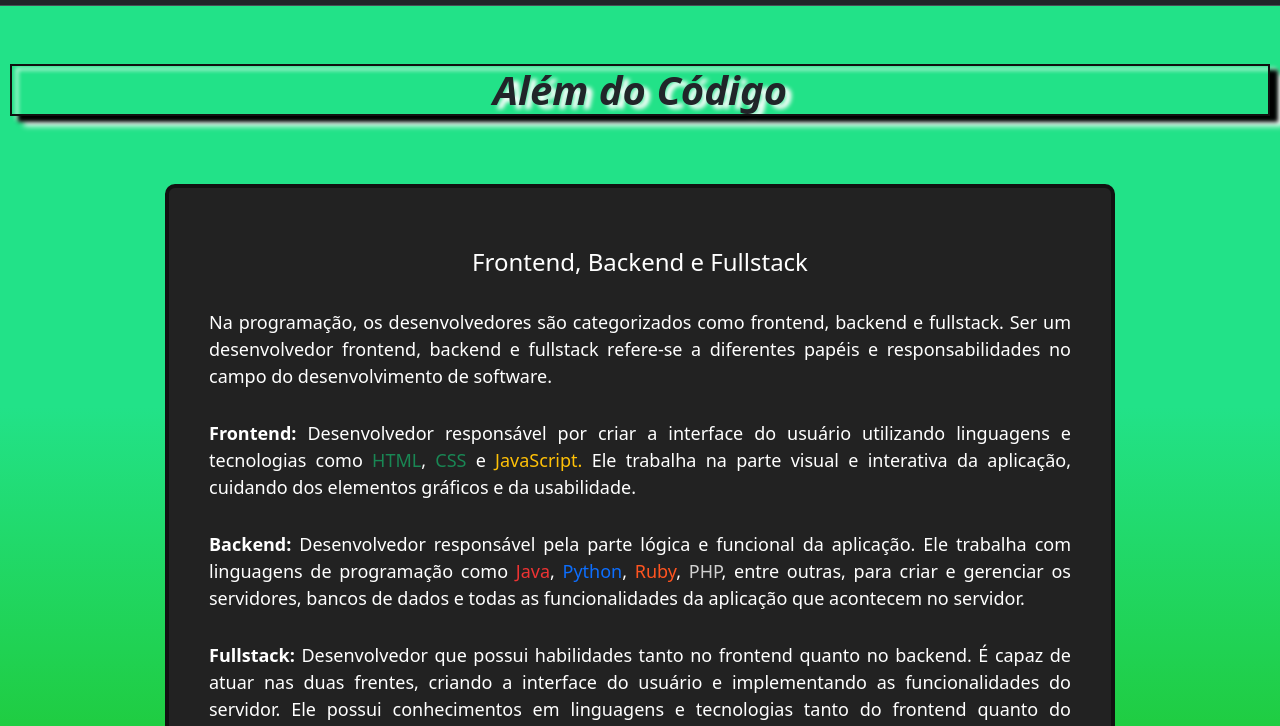
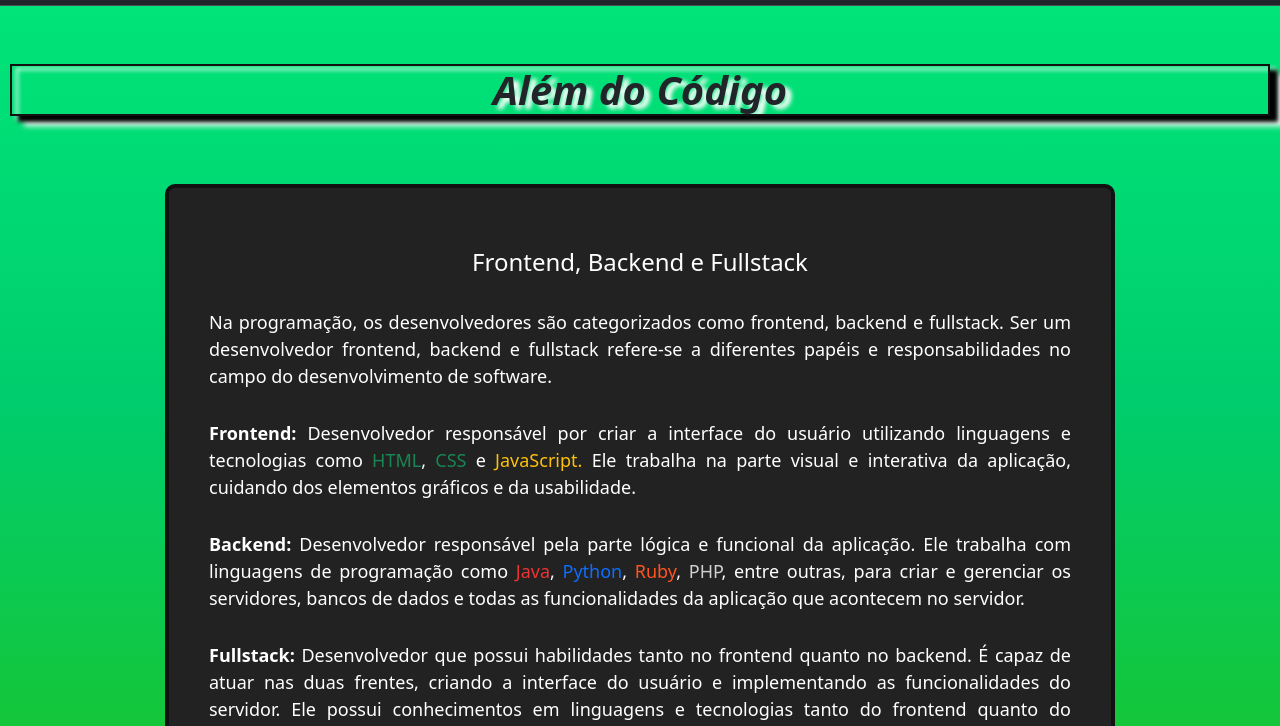
Before and after one commit to Inojoza28/WAI, a plain HTML site: page script.html in a window 1280 px wide. Shown: the part 74-800 px from the top of the page. Drawn offline with nearby package versions, Linux system fonts and the light colour scheme.

Commit message:
Add files via upload

```diff
--- a/main.css
+++ b/main.css
@@ -1,5 +1,5 @@
 body{
-  background: linear-gradient(to bottom, rgb(34, 226, 136), rgb(34, 226, 136), rgb(30, 194, 30), rgb(30, 194, 30), rgb(1, 80, 25), black);
+  background: linear-gradient(to bottom, rgb(0 233 124),rgb(0 205 109), rgb(30, 194, 30), rgb(30, 194, 30), rgb(1, 80, 25), black);
   background-size: cover;
   padding: 0;
   margin: 0;
--- a/script.html
+++ b/script.html
@@ -155,7 +155,7 @@
 <style>
 
 body{
-  background: linear-gradient(to bottom, rgb(34, 226, 136),rgb(34, 226, 136),rgb(30, 194, 30), rgb(30, 194, 30),
+  background: linear-gradient(to bottom, rgb(0 233 124),rgb(0 205 109),rgb(30, 194, 30), rgb(30, 194, 30),
   rgb(30, 194, 30), rgb(30, 194, 30),rgb(30, 194, 30),rgb(30, 194, 30), rgb(30, 194, 30),rgb(30, 194, 30), rgb(1, 80, 25), black);
 }
 
```
